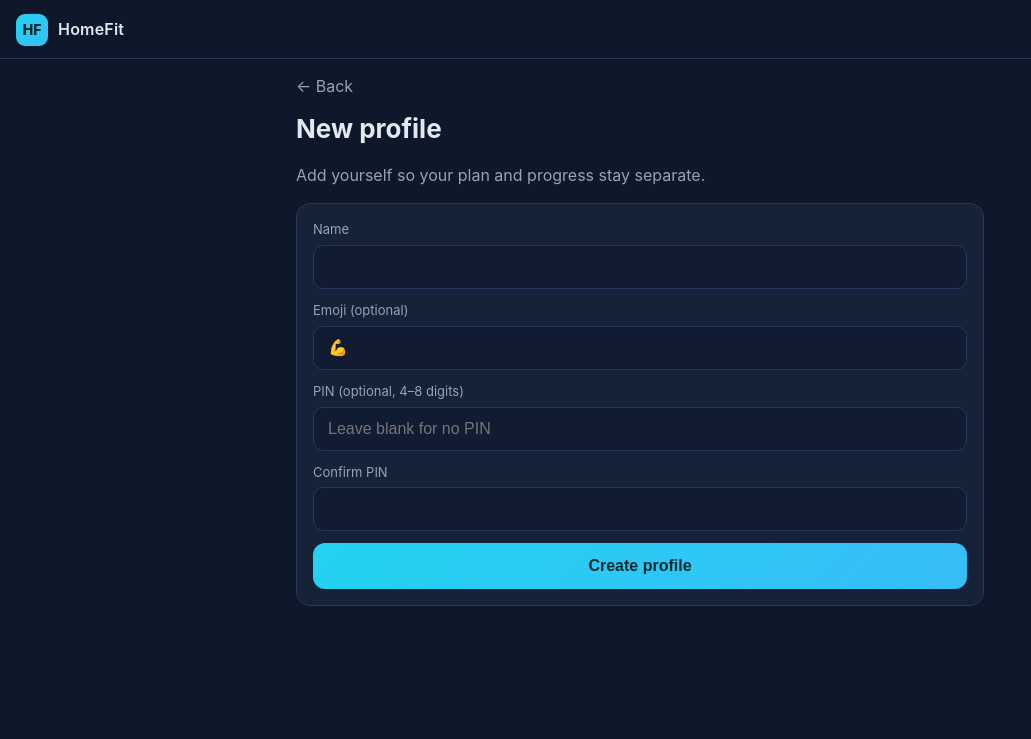
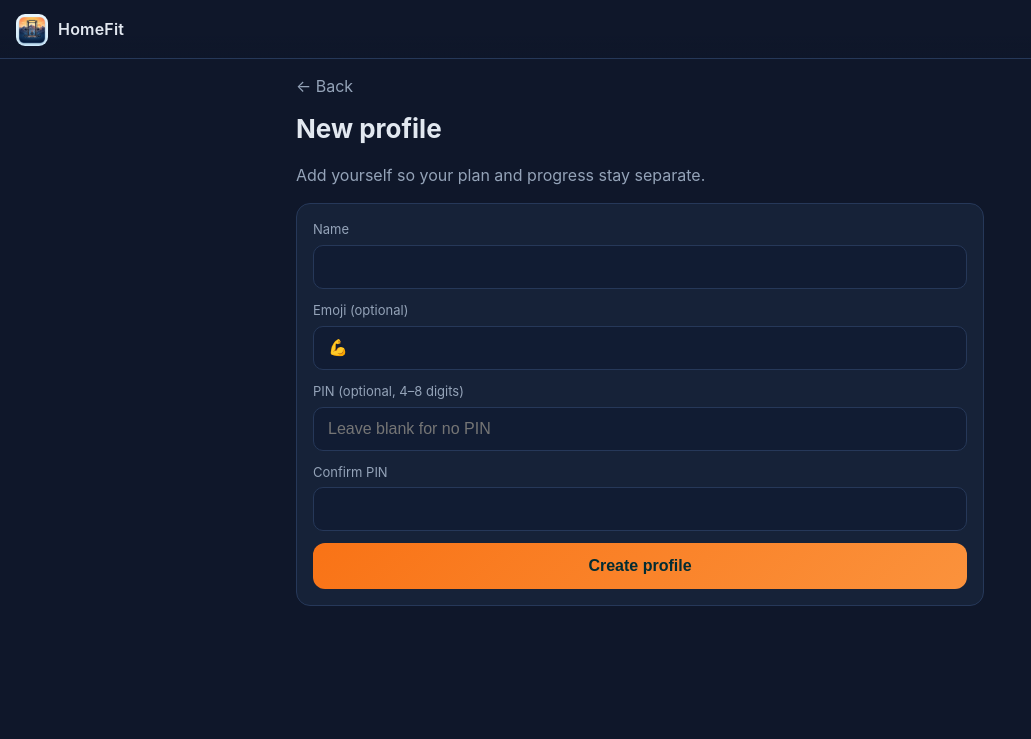
Before and after one commit to abwalker417/HomeFit, a Flask app: page /profiles/new in a window 1280 px wide. Shown: the top 739 px of the page, without its empty margins (0-1031 px from the left). Run offline with Flask 3, Linux system fonts and the light colour scheme.

Commit message:
Rebrand to match user logo — orange/navy theme, logo as icon and header mark
- Replace PWA icons (512, 192, 180) with the custom power-rack/mountain logo
- Swap HF text badge in header for the logo image
- Update --accent and --accent-2 from cyan/teal to orange (#f97316 / #fb923c)
- Update hardcoded chart colors in app.js to match

Co-Authored-By: Claude Sonnet 4.6 <noreply@anthropic.com>

```diff
--- a/static/css/style.css
+++ b/static/css/style.css
@@ -8,8 +8,8 @@
   --border: #263859;
   --text: #e2e8f0;
   --subtle: #94a3b8;
-  --accent: #22d3ee;
-  --accent-2: #38bdf8;
+  --accent: #f97316;
+  --accent-2: #fb923c;
   --success: #34d399;
   --warn: #f59e0b;
   --danger: #f87171;
@@ -47,13 +47,11 @@ a { color: var(--accent); text-decoration: none; }
 
 .brand { display: flex; align-items: center; gap: 10px; color: var(--text); }
 .brand-mark {
-  display: grid; place-items: center;
+  display: block;
   width: 32px; height: 32px;
   border-radius: 9px;
-  background: linear-gradient(135deg, var(--accent), var(--accent-2));
-  color: #022c33;
-  font-weight: 800;
-  font-size: 14px;
+  object-fit: cover;
+  flex-shrink: 0;
 }
 .brand-name { font-weight: 600; letter-spacing: 0.2px; }
 
--- a/static/js/app.js
+++ b/static/js/app.js
@@ -186,7 +186,7 @@ function drawWeightChart() {
   const range = Math.max(1, max - min);
 
   // Axis
-  ctx.strokeStyle = '#263859';
+  ctx.strokeStyle = '#2d3a52';
   ctx.lineWidth = 1;
   ctx.beginPath();
   ctx.moveTo(padding.l, padding.t);
@@ -209,7 +209,7 @@ function drawWeightChart() {
   }
 
   // Line
-  ctx.strokeStyle = '#22d3ee';
+  ctx.strokeStyle = '#f97316';
   ctx.lineWidth = 2;
   ctx.beginPath();
   points.forEach((p, i) => {
@@ -221,7 +221,7 @@ function drawWeightChart() {
   ctx.stroke();
 
   // Dots
-  ctx.fillStyle = '#38bdf8';
+  ctx.fillStyle = '#fb923c';
   points.forEach((p, i) => {
     const x = padding.l + (innerW * i) / Math.max(1, points.length - 1);
     const y = padding.t + innerH - ((p.weight - min) / range) * innerH;
--- a/templates/base.html
+++ b/templates/base.html
@@ -11,7 +11,7 @@
 <body>
   <header class="app-header">
     <a class="brand" href="{{ url_for('index') }}">
-      <span class="brand-mark">HF</span>
+      <img class="brand-mark" src="{{ url_for('static', filename='icons/apple-touch-icon.png') }}" alt="HomeFit">
       <span>
         <span class="brand-name">HomeFit</span>
         {% if current_user %}<span class="subtitle">{{ current_user.emoji }} {{ current_user.name }}</span>{% endif %}
```
Also changed, not shown: static/icons/apple-touch-icon.png, static/icons/icon-192.png, static/icons/icon-512.png.
